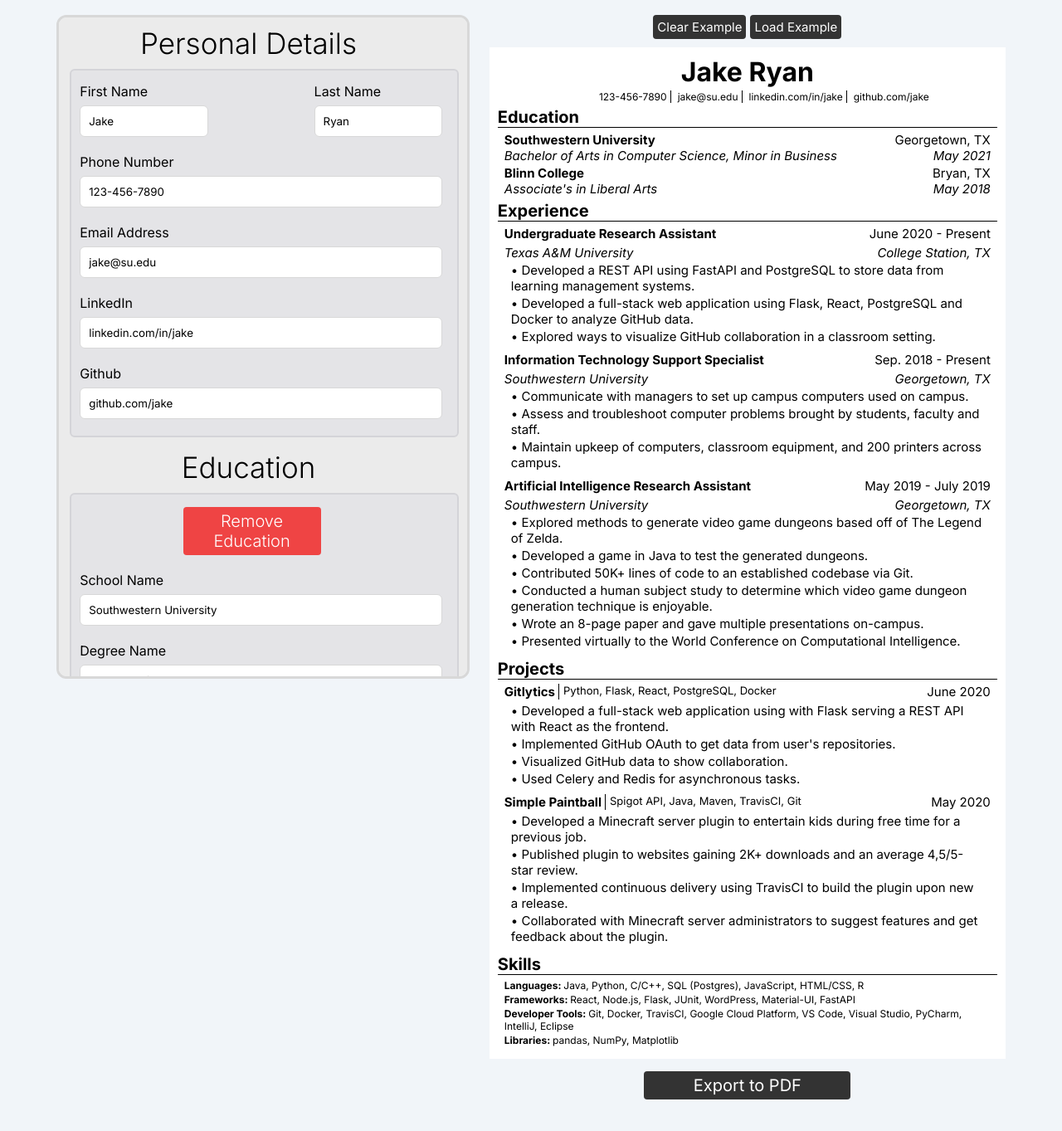
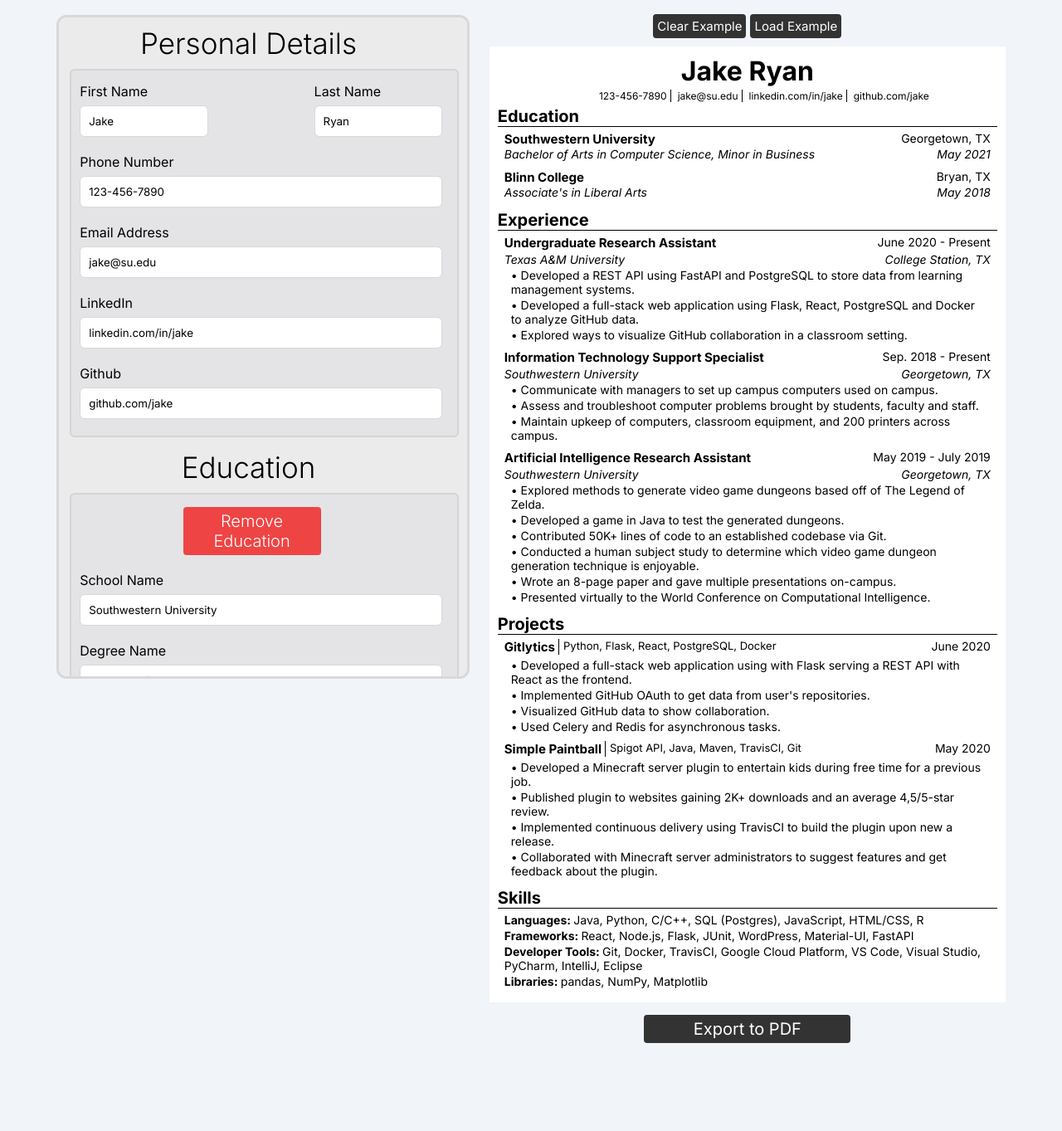
Before and after one commit to st4ven/cv-application, a React (Vite) app: page / in a window 1280 px wide. Shown: the whole page at 83% size. After the commit the page ends 1294 px from the top, so only its background shows below. Built offline with nearby package versions, Linux system fonts and the light colour scheme.

Commit message:
Fix formatting issues with CV

```diff
--- a/src/App.css
+++ b/src/App.css
@@ -222,10 +222,15 @@
     li div {
         display: flex;
         justify-content: space-between;
-        font-size: 15px;
+        font-size: 14px;
     }
 }
 
+.education-section {
+    li {
+        margin-bottom: 8px;
+    }
+}
 .experience-section, .project-section {
     li div {
         margin-bottom: 2px;
@@ -246,7 +251,7 @@
 }
 
 .skills-section {
-    font-size: 12px;
+    font-size: 14px;
 }
 
 .buttons {
```
